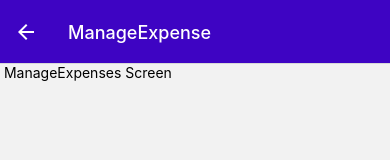
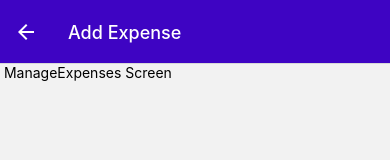
Before and after one commit to shbl007/MoneyLeak, a React Native app: screen /ManageExpense in a window 390 px wide. Shown: the top 160 px of the page. Built offline with nearby package versions, Linux system fonts and the light colour scheme.

Commit message:
Implemented expense management screen with robust functionality

```diff
--- a/screens/ManageExpenses.js
+++ b/screens/ManageExpenses.js
@@ -1,9 +1,16 @@
+import { useLayoutEffect } from "react";
 import { Text } from "react-native";
 
-function ManageExpense({route}) {
+function ManageExpense({route,navigation}) {
 
 const editedExpenseId = route.params?.expenseId;
 const isEditing =  !!editedExpenseId;
+
+useLayoutEffect(()=>{
+navigation.setOptions({
+    title: isEditing ? 'Edit Expense' : 'Add Expense'
+});
+},[navigation, isEditing]);
 
 return <Text> ManageExpenses Screen</Text>;
 }
```
